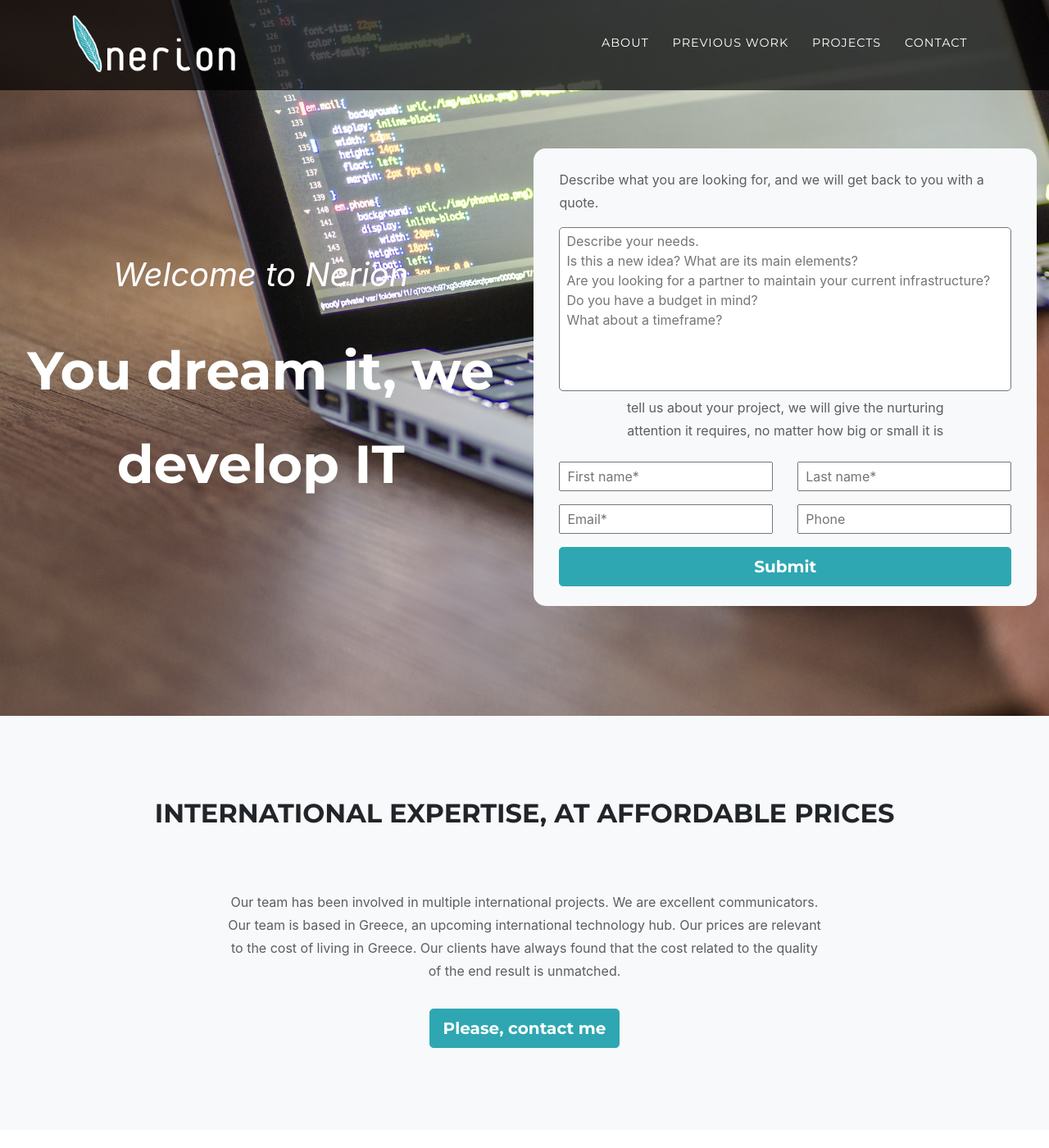
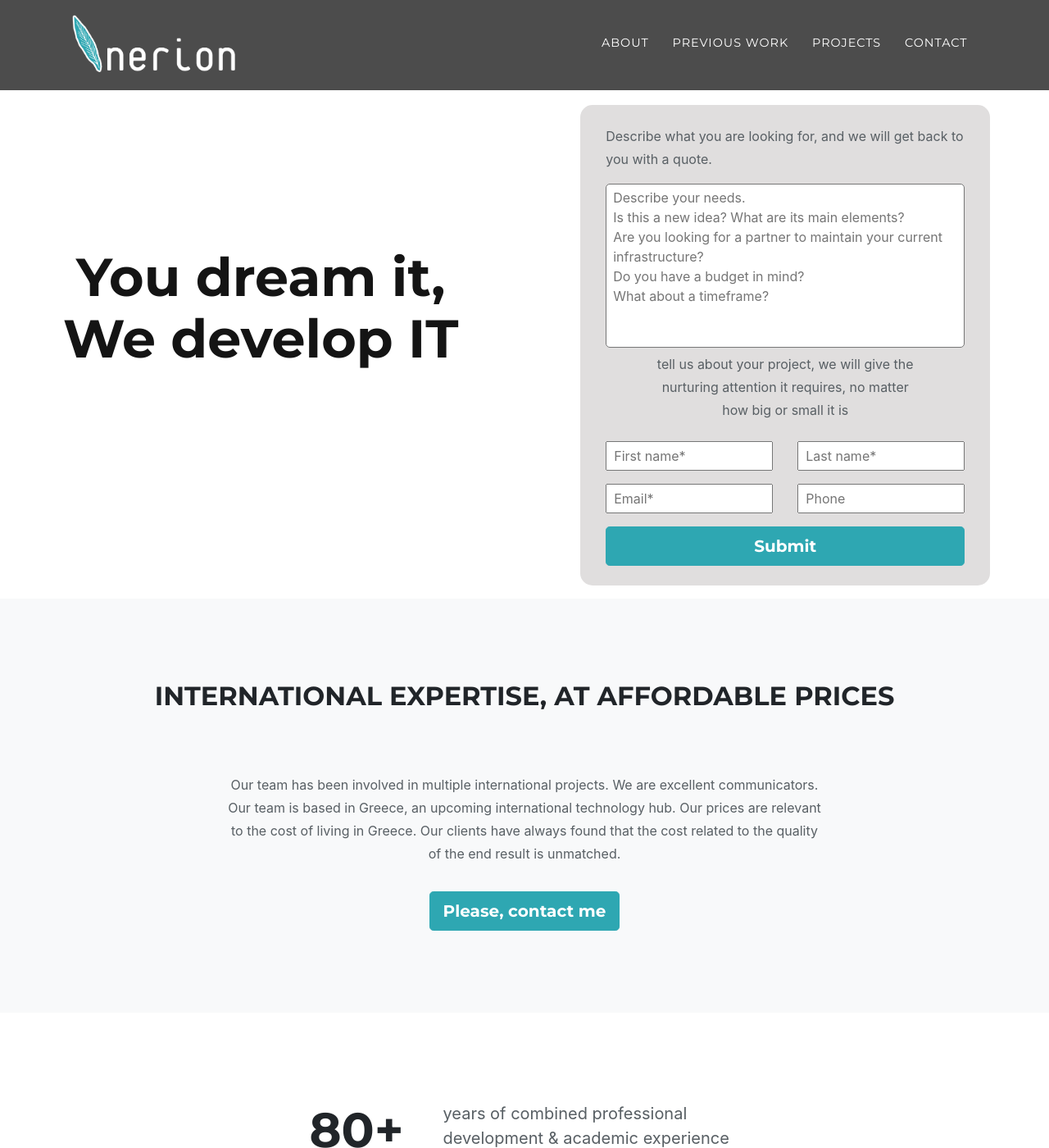
Before and after one commit to tolisdotkarag/nerion-website, a Jekyll site: the page built from index.md, in a window 1280 px wide and 1400 px high. Shown: the whole window at 82% size. Built offline with Jekyll 4.4.1, drawn with Linux system fonts in a browser that asks for light colours; some web fonts are replaced; some of the changed text lies outside the part shown.

```diff
--- a/_data/sitetext.yml
+++ b/_data/sitetext.yml
@@ -52,8 +52,6 @@ en: &DEFAULT_EN
     section: workedon
     buttonText: "I want to discuss my project"
     list:
-      - title: "Army"
-        image: "assets/img/icons/army-icon.png"
       - title: "Gaming"
         image: "assets/img/icons/gaming-icon.png"
       - title: "Financial"
@@ -68,9 +66,11 @@ en: &DEFAULT_EN
         image: "assets/img/icons/cyber-security-icon.png"
       - title: "AI Research"
         image: "assets/img/icons/ai-icon.png"
+      - title: "Army"
+        image: "assets/img/icons/army-icon.png"
 
   portfolio:
-    title: "Projects & Clients"
+    title: "Testimonials"
     text: ""
     section: portfolio
     closebutton: "Visit Project"
--- a/_includes/navheader.html
+++ b/_includes/navheader.html
@@ -35,16 +35,13 @@
   <header class="masthead d-flex flex-column flex-md-row">
     <div class="container px-2">
       <div class="intro-text">
-	  {%- if site.data.sitetext[site.locale].header.title -%}
-        <div class="intro-lead-in">{{ site.data.sitetext[site.locale].header.title | markdownify }}</div>
-	  {%- endif -%}
-	  {%- if site.data.sitetext[site.locale].header.text -%}
-        <div class="intro-heading">{{ site.data.sitetext[site.locale].header.text | markdownify }}</div>
-	  {%- endif -%}
+        <div class="intro-heading">
+          <span id="typedtext"></span>
+        </div>
       </div>
     </div>
     <div class="container form-container" id="contactFormContainer">
-      <form class="form bg-light py-4 px-3 mt-md-5 mb-5 mb-md-0" id="contactForm">
+      <form class="form py-4 px-3 " id="contactForm">
         <div class="container">
 
           <p class="text-muted">{{ site.data.sitetext[site.locale].header.formText }}</p>
--- a/_sass/layout/_masthead.scss
+++ b/_sass/layout/_masthead.scss
@@ -1,26 +1,28 @@
 // Styling for the masthead
 header.masthead {
   text-align: center;
-  color: white;
-  background-image: url("#{$header-image}");
-  background-repeat: no-repeat;
-  background-attachment: scroll;
-  background-position: center center;
-  background-size: cover;
+  color: rgb(20, 20, 20);
+  background-color: white;
+  // background-image: url("#{$header-image}");
+  // background-repeat: no-repeat;
+  // background-attachment: scroll;
+  // background-position: center center;
+  // background-size: cover;
   .form-container {
     display: grid;
     place-items: center;
     text-align: left;
     .form {
-      max-width: 750px;
+      max-width: 500px;
       border-radius: 15px;
       opacity: 0;
+      background-color: rgb(224, 222, 222);
       animation: fadeIn 2s ease-out 300ms forwards;
       textarea {
         resize: none;
         width: 100%;
-        height:200px;
-        border-radius: 5px
+        height: 200px;
+        border-radius: 5px;
       }
 
       input::-webkit-outer-spin-button,
@@ -29,14 +31,14 @@ header.masthead {
         margin: 0;
       }
 
-      input[type=number] {
+      input[type="number"] {
         -moz-appearance: textfield;
       }
     }
   }
   .intro-text {
     padding-top: 150px;
-    padding-bottom: 100px;
+    padding-bottom: 30px;
     .intro-lead-in {
       font-size: 22px;
       font-style: italic;
@@ -73,13 +75,32 @@ header.masthead {
         @include heading-font;
       }
     }
+    .form-container {
+      .form {
+        margin-top: 8rem !important;
+        margin-bottom: 1rem !important;
+      }
+    }
+  }
+}
+@media (max-width: 1044px) {
+  header.masthead {
+    .intro-text {
+      .intro-heading {
+        font-size: 45px;
+        font-weight: 700;
+        line-height: 60px;
+        margin-bottom: 50px;
+        @include heading-font;
+      }
+    }
   }
 }
 
 @keyframes fadeIn {
   0% {
     opacity: 0;
-   }
+  }
   100% {
     opacity: 1;
   }
--- a/assets/js/helper_functions.js
+++ b/assets/js/helper_functions.js
@@ -1,3 +1,26 @@
+function typewriter() {
+  sContents = ' ';
+  iRow = Math.max(0, iIndex - iScrollAt);
+  let destination = document.getElementById("typedtext");
+
+  while (iRow < iIndex) {
+    sContents += aText[iRow++] + '<br />';
+  }
+  destination.innerHTML = sContents + aText[iIndex].substring(0, iTextPos) + "_";
+  if (iTextPos++ == iArrLength) {
+    iTextPos = 0;
+    iIndex++;
+    if (iRow == aText.length -1){
+      destination.innerText = destination.innerText.split("_")[0];
+    }
+    if (iIndex != aText.length) {
+      iArrLength = aText[iIndex].length;
+      setTimeout("typewriter()", 500);
+    }
+  } else {
+    setTimeout("typewriter()", iSpeed);
+  }
+}
 
 function animateValue(obj, start, end, duration) {
   let startTimestamp = null;
@@ -25,12 +48,12 @@ function isScrolledIntoView(elem) {
 
 const obj = document.getElementById("increment-number");
 let scrolled = false;
-window.addEventListener('scroll', function() {
+window.addEventListener('scroll', function () {
   setTimeout(() => {
     if (isScrolledIntoView(obj) && !scrolled) {
       scrolled = true;
       animateValue(obj, 0, 80, 1000);
-      window.removeEventListener('scroll', function() {});
+      window.removeEventListener('scroll', function () { });
     }
   }, "1000");
 });
@@ -40,17 +63,32 @@ if (isScrolledIntoView(obj) && !scrolled) {
     if (isScrolledIntoView(obj) && !scrolled) {
       scrolled = true;
       animateValue(obj, 0, 80, 1000);
-      window.removeEventListener('scroll', function() {});
+      window.removeEventListener('scroll', function () { });
     }
   }, "1000");
 }
 
 let directFormButtons = document.getElementsByClassName("go-to-form-btn");
 for (let btn of directFormButtons) {
-  btn.addEventListener('click', function() {
-    setTimeout( function() {
+  btn.addEventListener('click', function () {
+    setTimeout(function () {
 
       document.getElementById('message').focus();
     }, 1000)
   })
 }
+
+let aText = new Array(
+  "You dream it,",
+  "We develop IT"
+);
+let iSpeed = 100; // time delay of print out
+let iIndex = 0; // start printing array at this posision
+let iArrLength = aText[0].length; // the length of the text array
+let iScrollAt = 20; // start scrolling up at this many lines
+
+let iTextPos = 0; // initialise text position
+let sContents = ''; // initialise contents variable
+let iRow; // initialise current row
+
+setTimeout(typewriter, 1000)
```
